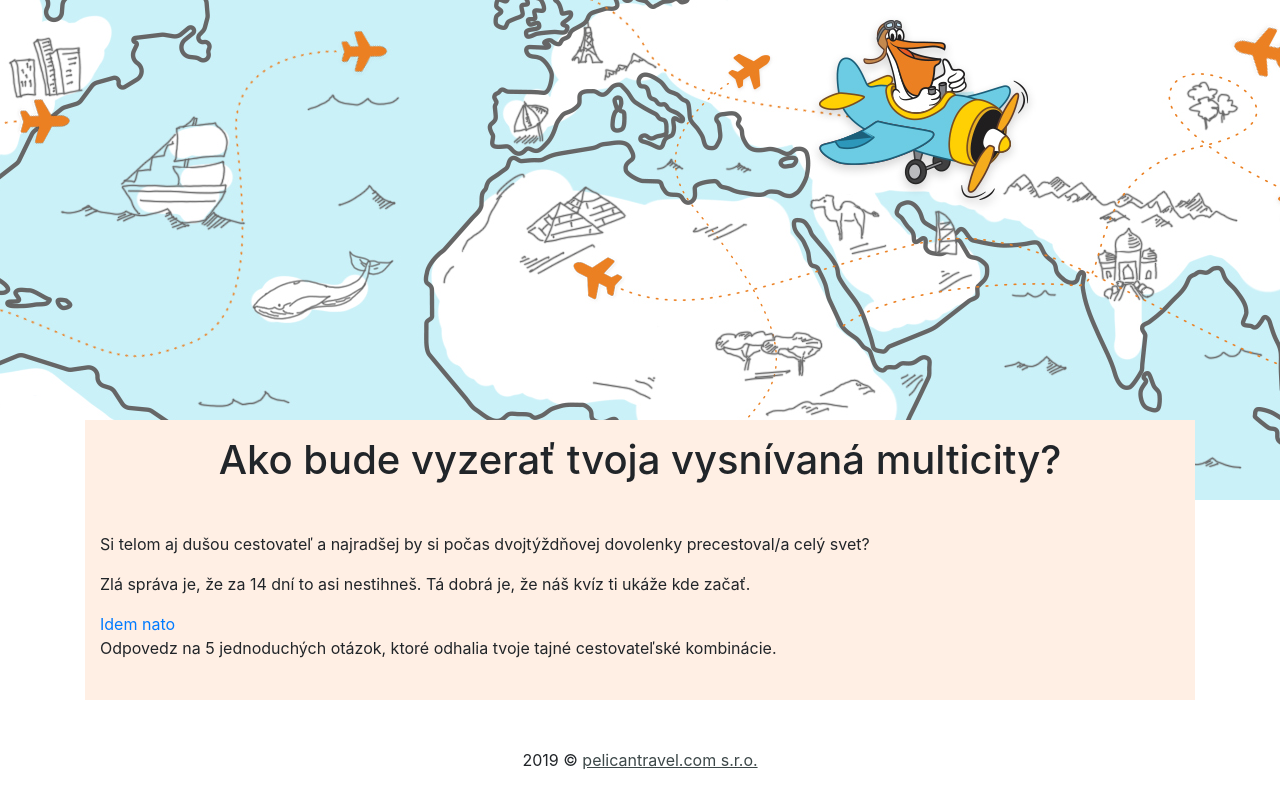
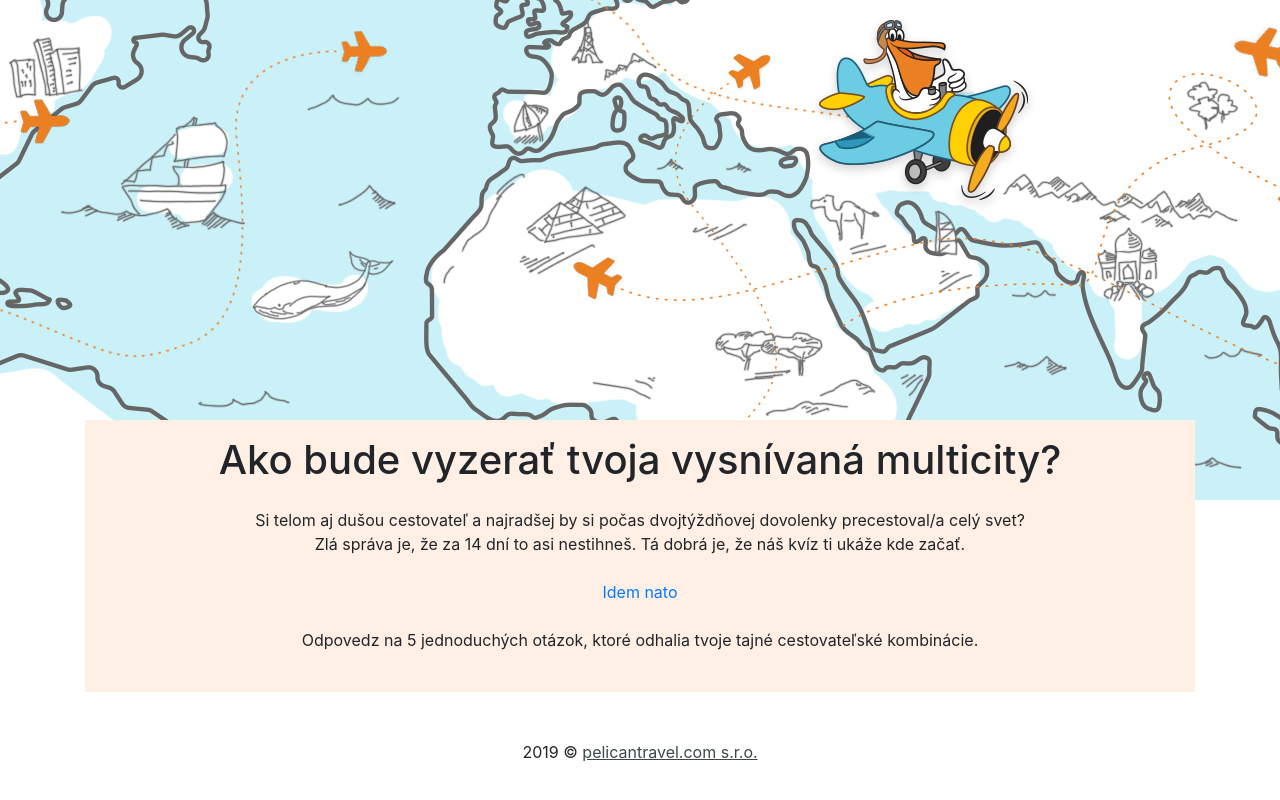
Before and after one commit to DaDlugosch/pelikan-survey, a PHP site: page / in a window 1280 px wide. Run offline with PHP 8.4, Linux system fonts and the light colour scheme.

Commit message:
Change basic graphic of start page

```diff
--- a/index.php
+++ b/index.php
@@ -6,13 +6,16 @@
             <div class="row">
                 <h1 class="col-lg-12 text-center py-3">Ako bude vyzerať tvoja vysnívaná multicity?</h1>
             </div>
-            <div class="row form--links py-4">
-                <p class="col-12">Si telom aj dušou cestovateľ a najradšej by si počas dvojtýždňovej dovolenky precestoval/a celý svet?</p>
-                <p class="col-12">Zlá správa je, že za 14 dní to asi nestihneš. Tá dobrá je, že náš kvíz ti ukáže kde začať.</p>
-                <a href="javascript:void(0)" onclick="window.location.href='otazka1.php';" class="col-lg-3 d-flex flex-column mb-4 mb-lg-0">
+            <div class="row form--links pb-4">
+                <p class="col-12 mb-0 text-center">
+                    Si telom aj dušou cestovateľ a najradšej by si počas dvojtýždňovej dovolenky precestoval/a celý svet?
+                    <br>
+                    Zlá správa je, že za 14 dní to asi nestihneš. Tá dobrá je, že náš kvíz ti ukáže kde začať.
+                </p>
+                <a href="javascript:void(0)" onclick="window.location.href='otazka1.php';" class="mx-auto my-4">
                     Idem nato
                 </a>
-                <p class="col-12">Odpovedz na 5 jednoduchých otázok, ktoré odhalia tvoje tajné cestovateľské kombinácie.</p>
+                <p class="col-12 text-center">Odpovedz na 5 jednoduchých otázok, ktoré odhalia tvoje tajné cestovateľské kombinácie.</p>
             </div>
         </section>
     </div>
```
